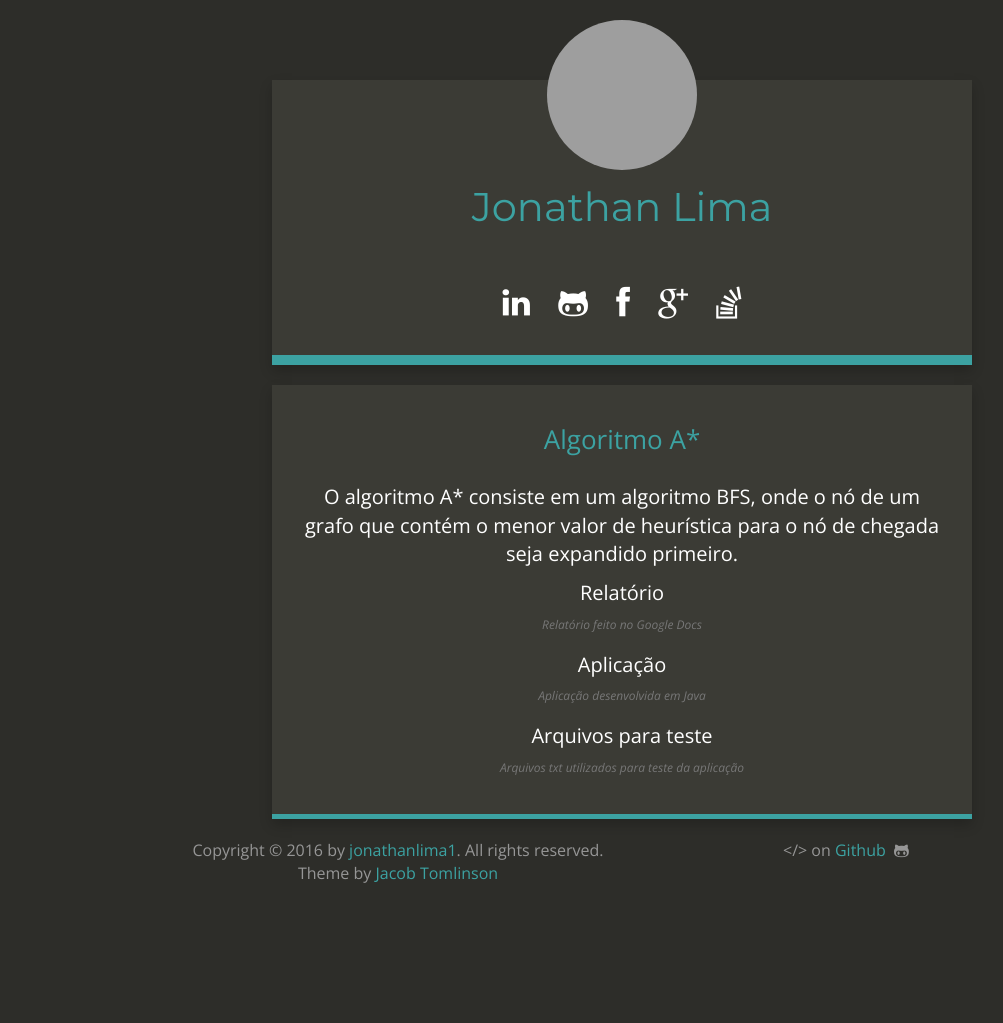
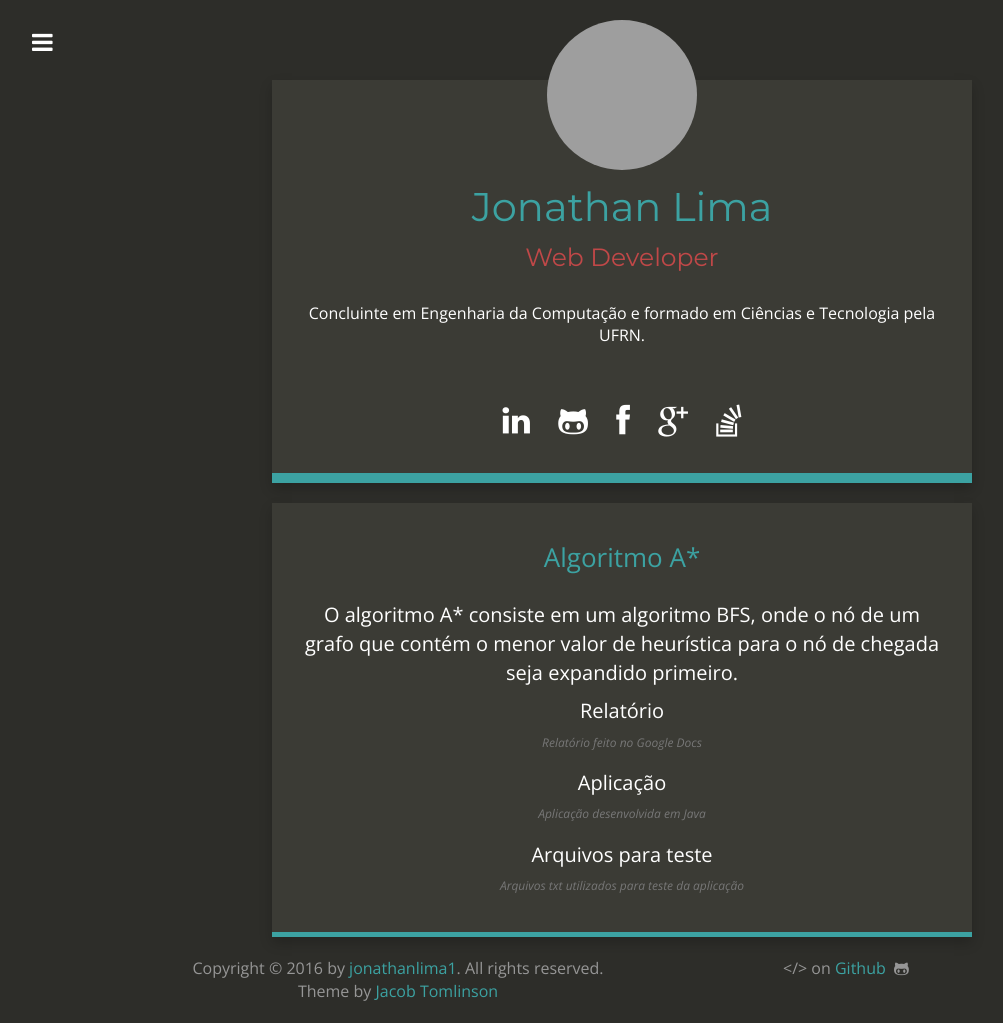
Before and after one commit to jonathanlima1/jonathanlima1.github.io, a plain HTML site: page projects/starA/index.html in a window 1280 px wide. Shown: the whole page, without its empty margins (18-1021 px from the left). Before the commit the page ends 905 px from the top, so only its background shows below. Drawn offline with nearby package versions, Linux system fonts and the light colour scheme; grey boxes are pictures that could not be loaded.

Commit message:
Correção de Bugs

```diff
--- a/projects/starA/index.html
+++ b/projects/starA/index.html
@@ -43,6 +43,7 @@
           href="http://jonathanlima1.github.io"/>
 
     <script type="text/javascript" src="js/jquery-1.11.0.min.js"></script>
+
     <script type="text/javascript">
         var _gaq = _gaq || [];
         _gaq.push(['_setAccount', 'UA-74364829-1']);
@@ -92,6 +93,8 @@
 
   </div>
 </nav>
+<div class="menu-button" href="#menu"><i class="fa fa-bars"></i></div>
+
     <div class="page-content">
       <div class="wrap">
       <div class="container-fluid index">
@@ -102,6 +105,14 @@
       </div>
 
       <h1 class="header author-header" itemprop="headline"><a href="/">Jonathan Lima</a></h1>
+
+      <div class="subtitle">
+        <h2>Web Developer</h2>
+      </div>
+
+      <div class="author-text">
+        Concluinte em Engenharia da Computação e formado em Ciências e Tecnologia pela UFRN.
+      </div>
 
       <p class="links">
 
@@ -196,7 +207,7 @@ menor valor de heurística para o nó de chegada seja expandido primeiro. </p>
           navbars     : [
               {
                   position  : 'top',
-                  content : ['<span>José Victor Alves de Souza</span>']
+                  content : ['<span>Jonathan Gabriel Lima da Costa</span>']
               },
               {
                   position  : 'top'
```
